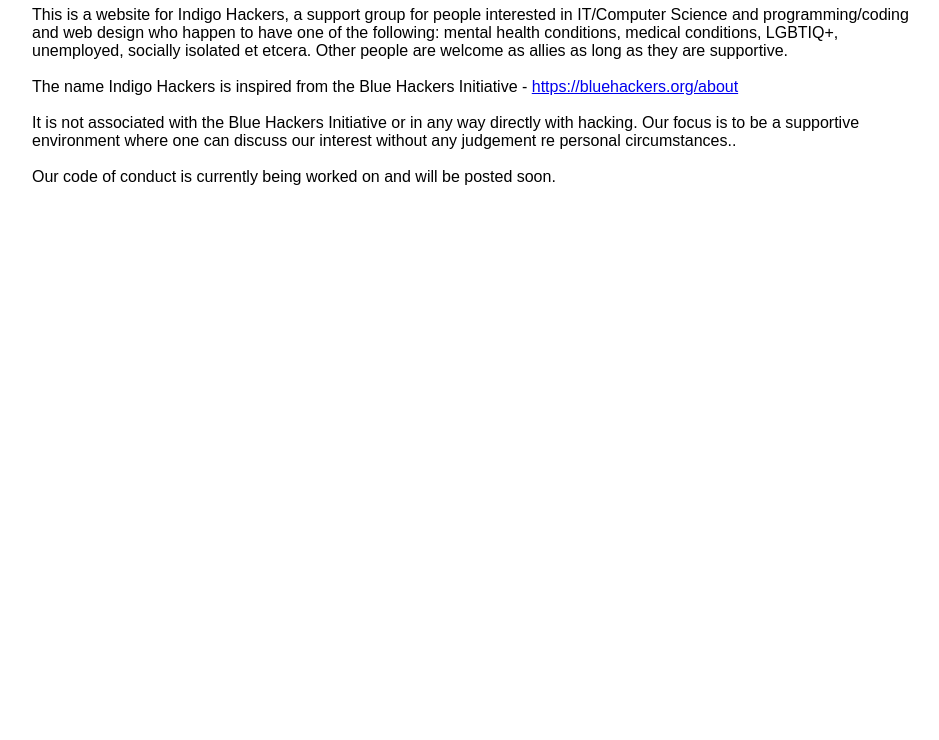
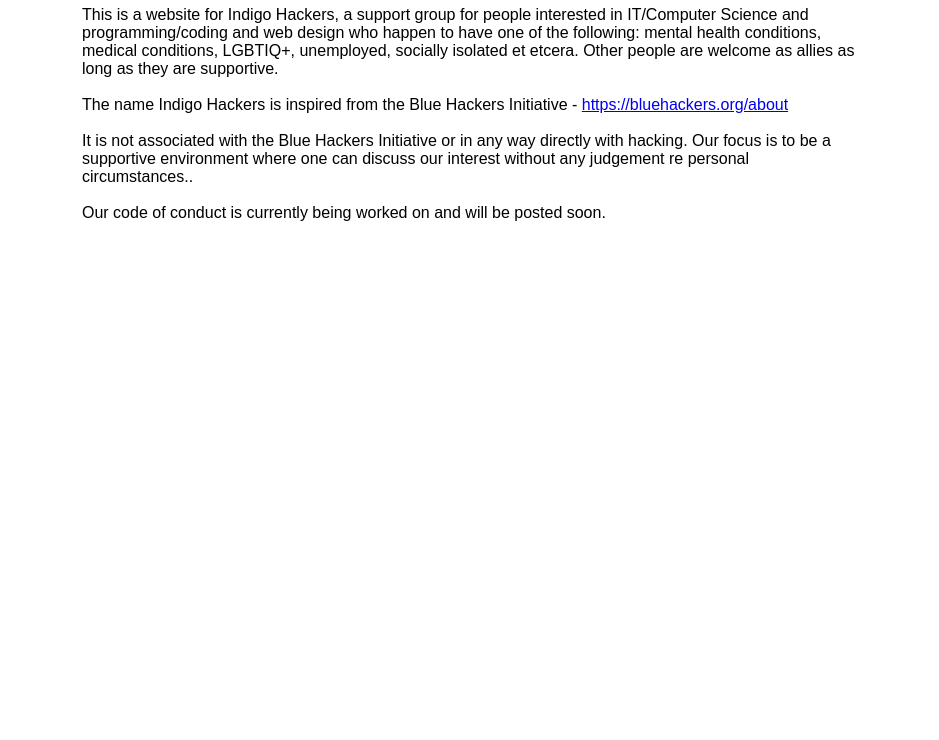
Before and after one commit to indigo-hackers/indigo-hackers.github.io, a plain HTML site: page index.html in a window 1280 px wide. Shown: the part 60-800 px from the top of the page, without its empty margins (168-1107 px from the left). Drawn offline with Linux system fonts and the light colour scheme.

Commit message:
Update style.css

```diff
--- a/style.css
+++ b/style.css
@@ -1,5 +1,11 @@
-body, h1, h2, h3, h4, h5, h6 {
+/*body, h1, h2, h3, h4, h5, h6 {
   font-family: Arial, Helvetica, sans-serif;
   margin-right: 200px;
   margin-left: 200px;
+}*/
+
+body {
+  font-family: Arial, Helvetica, sans-serif;
+  margin-right: 250px;
+  margin-left: 250px;
 }
```
